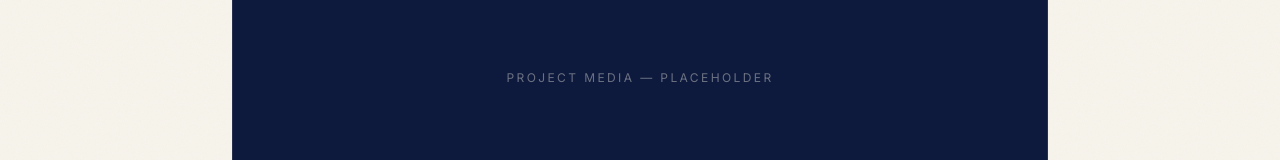
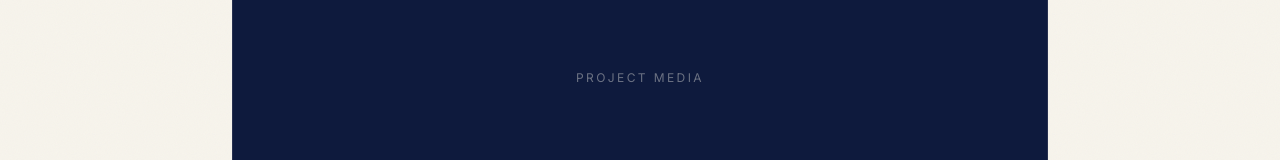
Before and after one commit to winodinfospace-official/VMCommunications, a Next.js app: page /portfolio/sample-project-1 in a window 1280 px wide. Shown: the part 552-712 px from the top of the page. Built offline with nearby package versions, Linux system fonts and the light colour scheme.

Commit message:
Update placeholder text for project media

```diff
--- a/app/portfolio/[slug]/page.tsx
+++ b/app/portfolio/[slug]/page.tsx
@@ -19,7 +19,7 @@ export default function PortfolioDetailPage({ params }: { params: { slug: string
           <p className="text-gold text-xs tracking-[0.35em] mt-8 mb-4">{item.category.toUpperCase()}</p>
           <h1 className="font-display text-ivory text-4xl lg:text-5xl font-light leading-tight">{item.title}</h1>
           <div className="aspect-video bg-navy border border-ivory/10 mt-10 flex items-center justify-center">
-            <p className="text-ivory/40 text-xs tracking-[0.2em]">PROJECT MEDIA — PLACEHOLDER</p>
+            <p className="text-ivory/40 text-xs tracking-[0.2em]">PROJECT MEDIA</p>
           </div>
           <p className="text-ivory/65 leading-relaxed mt-10 max-w-xl">{item.description}</p>
         </Reveal>
```
